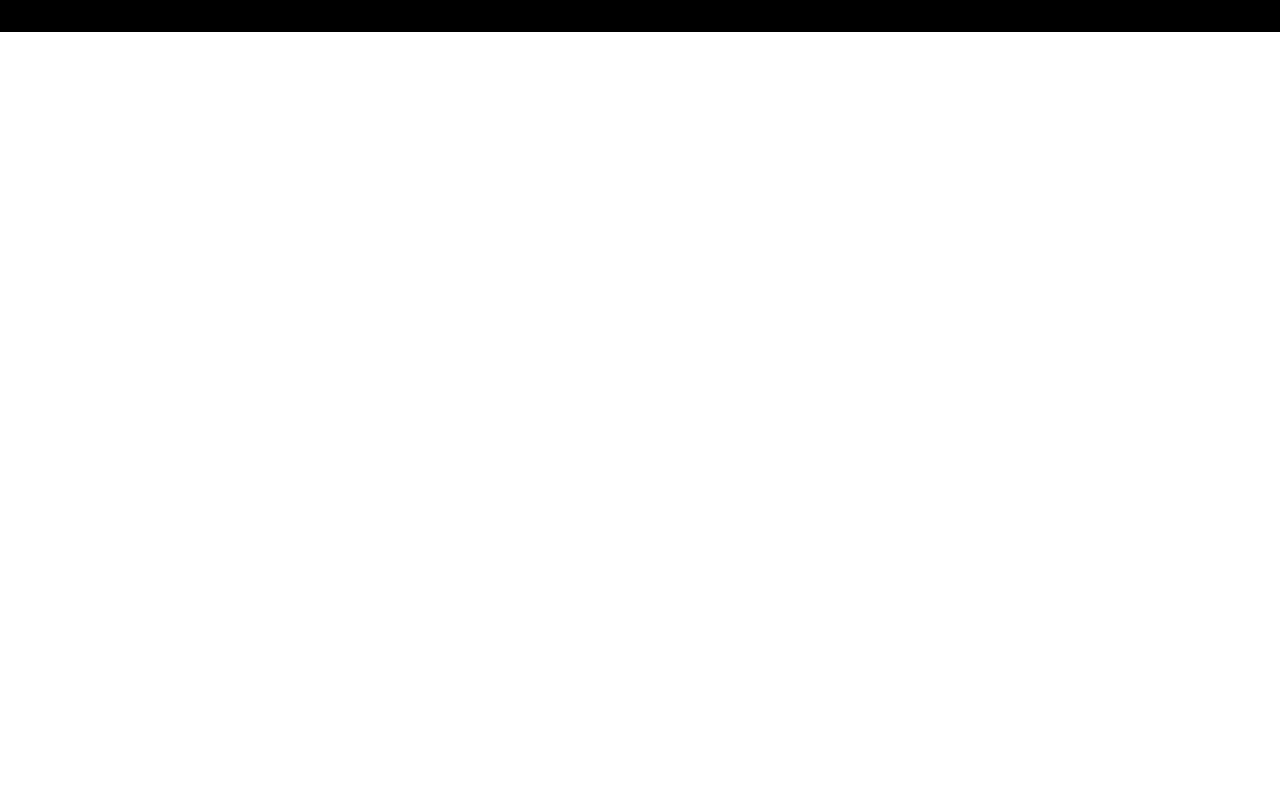
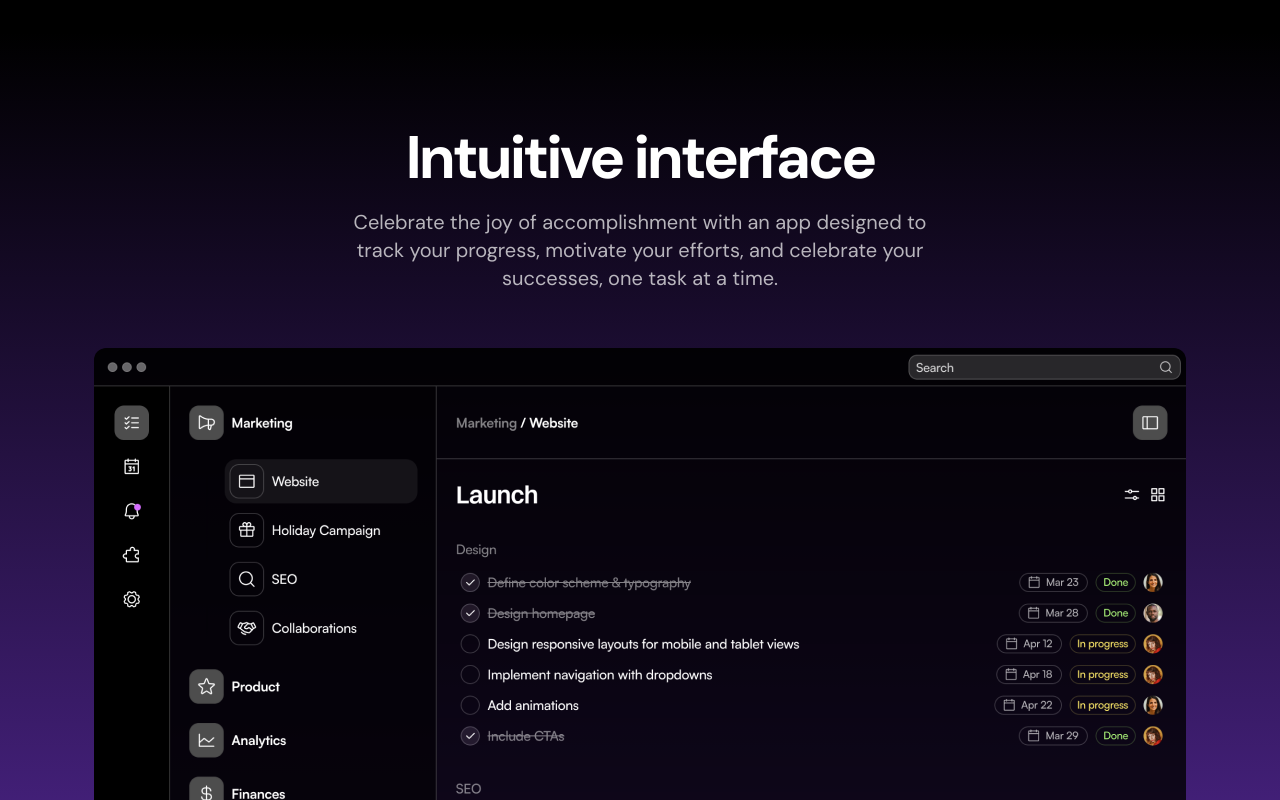
Before and after one commit to anhtudo97/SaaS-landing-page, a Next.js app: page / in a window 1280 px wide. Shown: the part 1780-2580 px from the top of the page. Before the commit the page ends 1812 px from the top, so only its background shows below. Built offline with nearby package versions, Linux system fonts and the light colour scheme.

Commit message:
feat: product show case

```diff
--- a/src/components/ProductShowcase.tsx
+++ b/src/components/ProductShowcase.tsx
@@ -1,5 +1,20 @@
+import Image from "next/image";
 import appScreen from "../assets/images/app-screen.png";
 
 export const ProductShowcase = () => {
-  return null;
+  return <div className="bg-black text-white bg-gradient-to-b from-black to-[#5D2CA8] py-[72px] sm:py-24">
+    <div className="container">
+      <h2 className="text-center text-5xl sm:text-6xl font-bold tracking-tighter">Intuitive interface</h2>
+      <div className="max-w-xl mx-auto">
+        <p className="text-xl text-center text-white/70 mt-5">
+          Celebrate the joy of accomplishment with an app designed to track your progress, motivate your efforts, and celebrate your successes, one task at a time.
+        </p>
+      </div>
+      <Image
+        src={appScreen}
+        alt="app screen"
+        className="mx-auto mt-14 rounded-xl"
+      />
+    </div>
+  </div>;
 };
```
